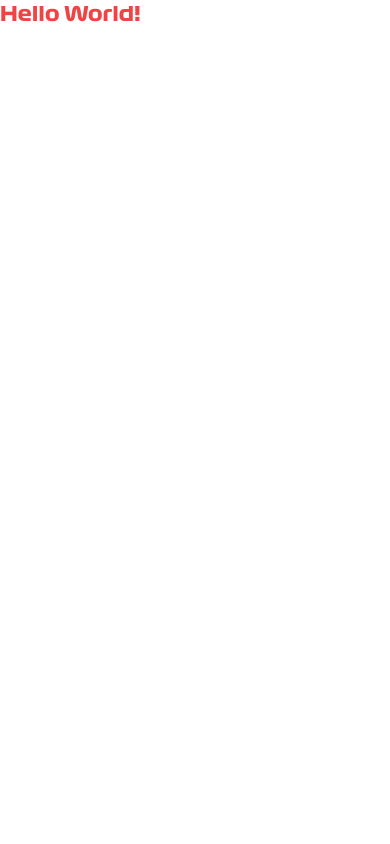
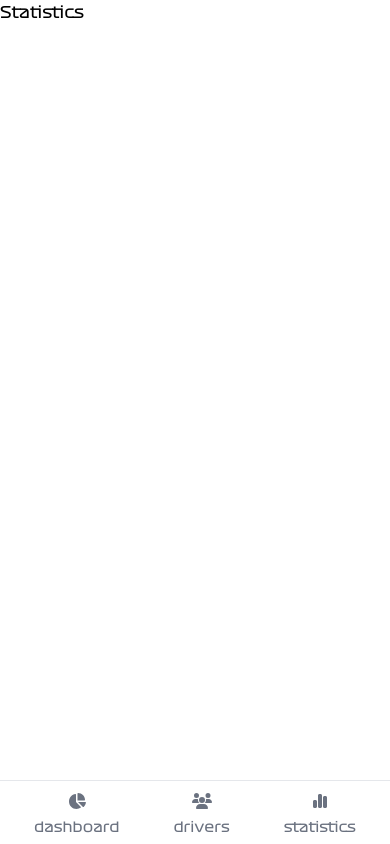
Before and after one commit to sofiacottone/f1-dashboard, a Vue app: page /statistics in a window 390 px wide. Before the commit this address had no page. Built offline with nearby package versions, Linux system fonts and the light colour scheme.

Commit message:
feat: add responsive navbar
- Added navbar style.
- Linked pages to routes.

```diff
--- a/src/App.vue
+++ b/src/App.vue
@@ -1,5 +1,10 @@
 <script>
+import Navbar from './components/Navbar.vue';
+
 export default {
+  components: {
+		Navbar,
+	},
   data(){
     return {}
   },
@@ -11,5 +16,10 @@ export default {
 </script>
 
 <template>
-  <h1 class="text-red-500 text-xl font-bold">Hello World!</h1>
+  <div class="flex">
+    <Navbar></Navbar>
+    <main>
+      <router-view></router-view>
+    </main>
+  </div>
 </template>
--- /dev/null
+++ b/src/components/Navbar.vue
@@ -0,0 +1,83 @@
+<script>
+import { FontAwesomeIcon } from '@fortawesome/vue-fontawesome'
+
+export default {
+    data() {
+        return {
+            navLinks: [
+                {
+                    name: 'dashboard',
+                    icon: 'chart-pie'
+                },
+                {
+                    name: 'drivers',
+                    icon: 'users'
+                },
+                {
+                    name: 'statistics',
+                    icon: 'chart-simple'
+                },
+            ]
+        }
+    },
+    methods: {
+    },
+    computed: {
+    }
+}
+</script>
+
+<template>
+
+    <aside id="default-sidebar" class="hidden h-screen md:block sticky top-0 left-0 z-40 w-64 bg-gray-100 text-xs"
+        aria-label="Sidebar">
+
+        <div class="h-full px-3 py-2 dark:bg-gray-900">
+
+            <div class="w-full p-4 mb-4 flex justify-between items-center">
+                <div class="w-20">
+                    <img src="https://upload.wikimedia.org/wikipedia/commons/thumb/3/33/F1.svg/2560px-F1.svg.png"
+                        alt="F1 Logo">
+                </div>
+            </div>
+
+            <ul class="space-y-2 mt-8 font-medium text-lg">
+                <li v-for="navLink in navLinks">
+                    <router-link :to="{ name: navLink.name }"
+                        class="flex items-center p-2 text-gray-900 rounded-lg dark:text-white hover:bg-red-500/70 dark:hover:bg-red-500/70 group">
+                        <div class="flex-shrink-0 flex items-center gap-3 w-full text-gray-500 dark:text-gray-400 group-hover:text-gray-900 dark:group-hover:text-white"
+                            aria-hidden="true">
+                            <div class="w-6 h-6 flex justify-center items-center">
+                                <font-awesome-icon class="text-center text-[18px]" :icon="['fas', navLink.icon]" />
+                            </div>
+                            <div class="capitalize">{{ navLink.name }}</div>
+                        </div>
+                    </router-link>
+                </li>
+            </ul>
+
+        </div>
+    </aside>
+
+
+    <!-- mobile view  -->
+    <aside class="md:hidden">
+        <div
+            class="fixed bottom-0 left-0 z-50 w-full h-16 bg-white border-t border-gray-200 dark:bg-gray-700 dark:border-gray-600">
+            <div class="flex justify-evenly items-center h-full max-w-lg mx-auto font-medium">
+                <button type="button" v-for="navLink in navLinks"
+                    class="inline-flex flex-col items-center justify-center px-5 group">
+                    <div class="w-5 h-5 mb-2 text-gray-500 dark:text-gray-400 group-hover:text-red-600 dark:group-hover:text-red-500"
+                        aria-hidden="true" xmlns="http://www.w3.org/2000/svg" fill="currentColor" viewBox="0 0 20 20">
+                        <font-awesome-icon class="" :icon="['fas', navLink.icon]" />
+                    </div>
+                    <span
+                        class="text-sm text-gray-500 dark:text-gray-400 group-hover:text-red-600 dark:group-hover:text-red-500">{{ navLink.name }}</span>
+                </button>
+            </div>
+        </div>
+    </aside>
+
+
+
+</template>
--- /dev/null
+++ b/src/pages/AppHome.vue
@@ -0,0 +1,19 @@
+<script>
+import { FontAwesomeIcon } from '@fortawesome/vue-fontawesome'
+
+export default {
+    data() {
+        return {
+
+        }
+    },
+    methods: {
+    },
+    computed: {
+    }
+}
+</script>
+
+<template>
+<div>Dashboard</div>
+</template>
--- /dev/null
+++ b/src/pages/Drivers.vue
@@ -0,0 +1,19 @@
+<script>
+import { FontAwesomeIcon } from '@fortawesome/vue-fontawesome'
+
+export default {
+    data() {
+        return {
+
+        }
+    },
+    methods: {
+    },
+    computed: {
+    }
+}
+</script>
+
+<template>
+<div>Drivers</div>
+</template>
--- /dev/null
+++ b/src/pages/Statistics.vue
@@ -0,0 +1,19 @@
+<script>
+import { FontAwesomeIcon } from '@fortawesome/vue-fontawesome'
+
+export default {
+    data() {
+        return {
+
+        }
+    },
+    methods: {
+    },
+    computed: {
+    }
+}
+</script>
+
+<template>
+<div>Statistics</div>
+</template>
--- a/src/router.js
+++ b/src/router.js
@@ -1,28 +1,27 @@
 import { createRouter, createWebHistory } from 'vue-router';
 
-// import AppHome from './pages/AppHome.vue';
-// import ProjectList from './pages/ProjectList.vue';
-// import ProjectDetails from './pages/ProjectDetails.vue';
-// import NotFound from './pages/NotFound.vue';
+import AppHome from './pages/AppHome.vue';
+import Drivers from './pages/Drivers.vue';
+import Statistics from './pages/Statistics.vue';
 
 const router = createRouter({
     history: createWebHistory(),
     routes: [
-        // {
-        //     path: '/',
-        //     name: 'home',
-        //     component: AppHome
-        // },
-        // {
-        //     path: '/projects',
-        //     name: 'projects',
-        //     component: ProjectList
-        // },
-        // {
-        //     path: '/projects/:slug',
-        //     name: 'single-project',
-        //     component: ProjectDetails
-        // },
+        {
+            path: '/',
+            name: 'dashboard',
+            component: AppHome
+        },
+        {
+            path: '/drivers',
+            name: 'drivers',
+            component: Drivers
+        },
+        {
+            path: '/statistics',
+            name: 'statistics',
+            component: Statistics
+        },
         // {
         //     path: '/:pathMatch(.*)*',
         //     name: 'not-found',
```
